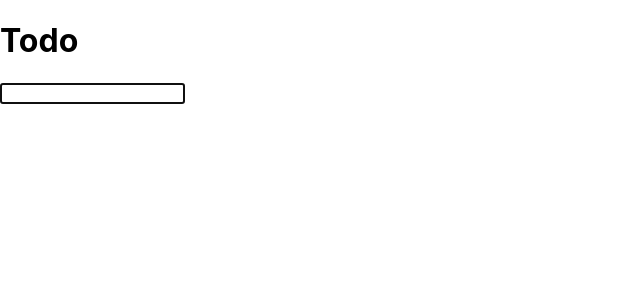
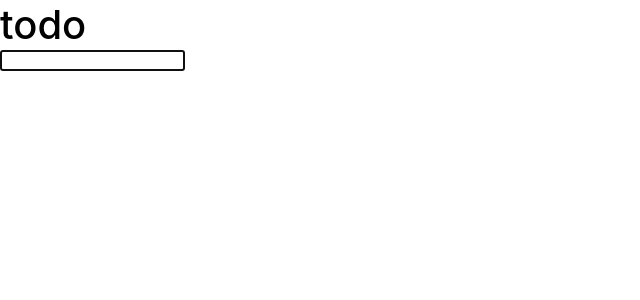
Before and after one commit to desibabua/todo-react, a React (Create React App) app: page / in a window 1280 px wide. Shown: the top 300 px of the page, without its empty margins (0-640 px from the left). Built offline with nearby package versions, Linux system fonts and the light colour scheme.

Commit message:
added editable feature to title

```diff
--- a/src/App.css
+++ b/src/App.css
@@ -1,3 +1,8 @@
+.title {
+  font-size: 2.5rem;
+  font-weight: 500;
+}
+
 .task {
   display: flex;
   margin: 10px;
--- a/src/components/AddTask.js
+++ b/src/components/InputBox.js
@@ -1,9 +1,9 @@
 import React from 'react';
 
-class AddTask extends React.Component {
+class InputBox extends React.Component {
   constructor(props) {
     super(props);
-    this.state = { value: '' };
+    this.state = { value: this.props.value };
     this.handleChange = this.handleChange.bind(this);
     this.handleSubmit = this.handleSubmit.bind(this);
   }
@@ -30,10 +30,11 @@ class AddTask extends React.Component {
           type='text'
           onChange={this.handleChange}
           value={this.state.value}
+          className={this.props.className}
         />
       </form>
     );
   }
 }
 
-export default AddTask;
+export default InputBox;
--- a/src/components/Tasks.js
+++ b/src/components/Tasks.js
@@ -1,8 +1,10 @@
 import React from 'react';
 import Task from './Task';
 
-export default function ({ todoList, onClick }) {
+const Tasks = function ({ todoList, onClick }) {
   return todoList.map(({ task, status }, id) => (
     <Task key={id} id={id} task={task} status={status} onClick={onClick} />
   ));
 }
+
+export default Tasks;
--- /dev/null
+++ b/src/components/Title.js
@@ -0,0 +1,39 @@
+import React from 'react';
+import EditTitle from './InputBox';
+
+class Title extends React.Component {
+  constructor(props) {
+    super(props);
+    this.state = { isEditable: false };
+    this.toggleEditable = this.toggleEditable.bind(this);
+    this.saveTitle = this.saveTitle.bind(this);
+  }
+
+  toggleEditable() {
+    this.setState((state) => ({ isEditable: !state.isEditable }));
+  }
+
+  saveTitle(title) {
+    this.props.onSubmit(title);
+    this.toggleEditable();
+  }
+
+  render() {
+    if (this.state.isEditable) {
+      return (
+        <EditTitle
+          className="title"
+          value={this.props.title}
+          onSubmit={this.saveTitle}
+        />
+      );
+    }
+    return (
+      <div className="title" onClick={this.toggleEditable}>
+        {this.props.title}
+      </div>
+    );
+  }
+}
+
+export default Title;
--- a/src/components/TodoList.js
+++ b/src/components/TodoList.js
@@ -1,6 +1,7 @@
 import React from 'react';
+import Title from './Title';
 import Tasks from './Tasks';
-import AddTask from './AddTask';
+import AddTask from './InputBox';
 import { getDefaultStatus, getNextStatus } from './Statuses';
 
 class TodoList extends React.Component {
@@ -8,9 +9,11 @@ class TodoList extends React.Component {
     super(props);
     this.state = {
       todoList: [],
+      title: 'todo',
     };
-    this.handleSubmit = this.handleSubmit.bind(this);
+    this.addTask = this.addTask.bind(this);
     this.updateStatus = this.updateStatus.bind(this);
+    this.updateTitle = this.updateTitle.bind(this);
   }
 
   updateStatus(todoId) {
@@ -22,7 +25,11 @@ class TodoList extends React.Component {
     });
   }
 
-  handleSubmit(task) {
+  updateTitle(title) {
+    this.setState(() => ({title}));
+  }
+
+  addTask(task) {
     this.setState((state) => ({
       todoList: state.todoList.concat({ task, status: getDefaultStatus() }),
     }));
@@ -31,9 +38,9 @@ class TodoList extends React.Component {
   render() {
     return (
       <div>
-        <h1>Todo</h1>
+        <Title title={this.state.title} onSubmit={this.updateTitle} />
         <Tasks todoList={this.state.todoList} onClick={this.updateStatus} />
-        <AddTask onSubmit={this.handleSubmit} />
+        <AddTask onSubmit={this.addTask} />
       </div>
     );
   }
```
